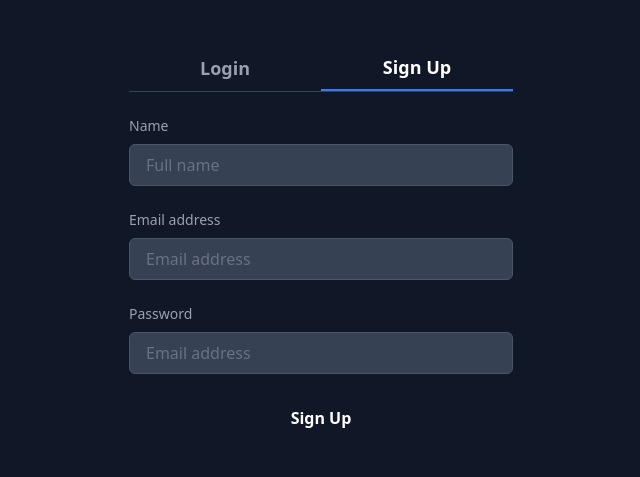
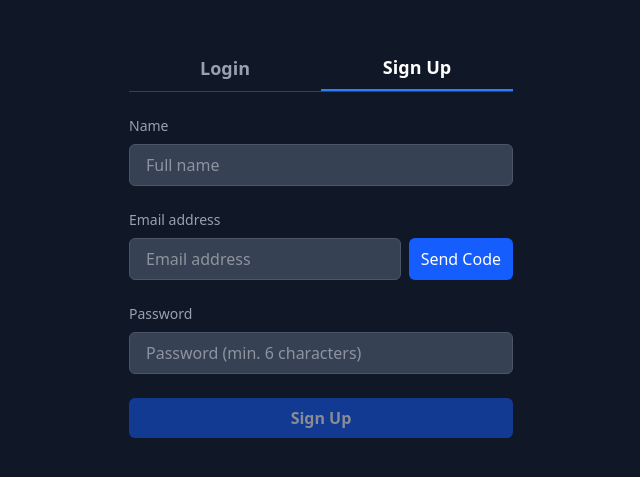
Before and after one commit to ahmadireshad01/Event-Finder, a React (Vite) app: page /Signup in a window 1280 px wide. Shown: the part 159-636 px from the top of the page, without its empty margins (319-959 px from the left). Built offline with nearby package versions, Linux system fonts and the light colour scheme.

Commit message:
initial cpmmit

```diff
--- a/package.json
+++ b/package.json
@@ -11,6 +11,7 @@
   },
   "dependencies": {
     "@tailwindcss/vite": "^4.1.13",
+    "axios": "^1.12.2",
     "react": "^19.1.1",
     "react-dom": "^19.1.1",
     "react-icons": "^5.5.0",
--- a/src/Pages/Forms/Login.tsx
+++ b/src/Pages/Forms/Login.tsx
@@ -1,5 +1,6 @@
-import React, { useEffect, useState } from "react";
+import { useEffect, useState } from "react";
 import { useNavigate, useLocation } from "react-router-dom";
+import axios from "axios";
 
 export default function Login() {
   const navigate = useNavigate();
@@ -11,7 +12,18 @@ export default function Login() {
     path.includes("signup") ? "signup" : "login"
   );
 
-  // When route changes, update activeTab
+  // Form state
+  const [loginData, setLoginData] = useState({ email: "", password: "" });
+  const [signupData, setSignupData] = useState({ name: "", email: "", password: "" });
+
+  const [verificationCode, setVerificationCode] = useState("");
+  const [showVerification, setShowVerification] = useState(false);
+  const [emailVerified, setEmailVerified] = useState(false);
+
+  const [loading, setLoading] = useState(false);
+  const [message, setMessage] = useState({ text: "", type: "" });
+
+  // Update active tab when route changes
   useEffect(() => {
     if (path.includes("signup")) {
       setActiveTab("signup");
@@ -20,27 +32,117 @@ export default function Login() {
     }
   }, [path]);
 
-  // Tab click handler: change URL & active tab
+  // Tab switch
   const handleTabClick = (tab: "login" | "signup") => {
     setActiveTab(tab);
-    if (tab === "login") {
-      navigate("/Login");
-    } else {
-      navigate("/Signup");
+    if (tab === "login") navigate("/Login");
+    else navigate("/Signup");
+  };
+
+  // Handlers
+  const handleLoginChange = (e: React.ChangeEvent<HTMLInputElement>) => {
+    setLoginData({ ...loginData, [e.target.id]: e.target.value });
+  };
+
+  const handleSignupChange = (e: React.ChangeEvent<HTMLInputElement>) => {
+    setSignupData({ ...signupData, [e.target.id]: e.target.value });
+  };
+
+  // Login submit
+  const handleLoginSubmit = async (e: React.FormEvent) => {
+    e.preventDefault();
+    setLoading(true);
+    try {
+      const response = await axios.post("http://localhost:8000/users/login", loginData);
+      localStorage.setItem("token", response.data.token);
+      setMessage({ text: "Login successful!", type: "success" });
+      navigate("/");
+    } catch (error: any) {
+      setMessage({ text: error.response?.data?.error || "Login failed", type: "error" });
+    } finally {
+      setLoading(false);
+    }
+  };
+
+  // Send verification code (during signup)
+  const handleSendCode = async () => {
+    if (!signupData.email) {
+      setMessage({ text: "Please enter your email first", type: "error" });
+      return;
+    }
+    setLoading(true);
+    try {
+      await axios.post("http://localhost:8000/users/send-code", { email: signupData.email });
+      setShowVerification(true);
+      setMessage({ text: "Verification code sent to your email", type: "success" });
+    } catch (error: any) {
+      setMessage({ text: error.response?.data?.error || "Failed to send code", type: "error" });
+    } finally {
+      setLoading(false);
+    }
+  };
+
+  // Verify code
+  const handleVerifyCode = async () => {
+    if (!verificationCode) {
+      setMessage({ text: "Please enter the verification code", type: "error" });
+      return;
+    }
+    setLoading(true);
+    try {
+      await axios.post("http://localhost:8000/users/verify-code", {
+        email: signupData.email,
+        code: verificationCode,
+      });
+      setMessage({ text: "Email verified successfully!", type: "success" });
+      setEmailVerified(true); 498343
+      setShowVerification(false);
+    } catch (error: any) {
+      setMessage({ text: error.response?.data?.error || "Invalid verification code", type: "error" });
+    } finally {
+      setLoading(false);
+    }
+  };
+
+  // Signup submit
+  const handleSignupSubmit = async (e: React.FormEvent) => {
+    e.preventDefault();
+    if (!emailVerified) {
+      setMessage({ text: "Please verify your email before signing up", type: "error" });
+      return;
+    }
+    setLoading(true);
+    try {
+      const response = await axios.post("http://localhost:8000/users", signupData);
+      localStorage.setItem("token", response.data.token);
+      setMessage({ text: "Sign up successful!", type: "success" });
+      navigate("/");
+    } catch (error: any) {
+      setMessage({ text: error.response?.data?.error || "Sign up failed", type: "error" });
+    } finally {
+      setLoading(false);
     }
   };
 
   return (
-    <div>
-      <div className="h-screen flex items-center justify-center p-6 ">
-        <div className="w-full max-w-md rounded-md p-8 text-gray-300 ">
+    <div className="h-screen flex items-center justify-center p-6">
+      <div className="w-full max-w-md rounded-md p-8 text-gray-300">
+        {/* Message alert */}
+        {message.text && (
+          <div
+            className={`mb-4 p-3 rounded-md text-center ${
+              message.type === "success" ? "bg-green-800 text-green-200" : "bg-red-800 text-red-200"
+            }`}
+          >
+            {message.text}
+          </div>
+        )}
+
         {/* Tabs */}
         <div className="flex border-b border-gray-700 mb-6">
           <button
             className={`flex-1 py-2 text-center text-lg font-semibold ${
-                activeTab === "login"
-                  ? "border-b-2 border-blue-500 text-white"
-                  : "text-gray-400"
+              activeTab === "login" ? "border-b-2 border-blue-500 text-white" : "text-gray-400"
             }`}
             onClick={() => handleTabClick("login")}
           >
@@ -48,9 +150,7 @@ export default function Login() {
           </button>
           <button
             className={`flex-1 py-2 text-center text-lg font-semibold ${
-                activeTab === "signup"
-                  ? "border-b-2 border-blue-500 text-white"
-                  : "text-gray-400"
+              activeTab === "signup" ? "border-b-2 border-blue-500 text-white" : "text-gray-400"
             }`}
             onClick={() => handleTabClick("signup")}
           >
@@ -58,107 +158,144 @@ export default function Login() {
           </button>
         </div>
 
-          {/* Form */}
-          {activeTab === "login" ? (
-            <form className="space-y-6">
+        {/* Login Form */}
+        {activeTab === "login" && (
+          <form className="space-y-6" onSubmit={handleLoginSubmit}>
             <div>
-                <label
-                  htmlFor="email"
-                  className="block mb-2 text-sm text-gray-400"
-                >
+              <label htmlFor="email" className="block mb-2 text-sm text-gray-400">
                 Email
               </label>
               <input
                 id="email"
                 type="email"
                 placeholder="your.email@example.com"
-                  className="w-full px-4 py-2 bg-gray-700 rounded-md border border-gray-600 placeholder-gray-500 text-gray-200 focus:outline-none focus:ring-2 focus:ring-blue-500"
+                value={loginData.email}
+                onChange={handleLoginChange}
+                className="w-full px-4 py-2 bg-gray-700 rounded-md border border-gray-600 text-gray-200 focus:outline-none focus:ring-2 focus:ring-blue-500"
+                required
               />
             </div>
 
             <div>
-                <label
-                  htmlFor="password"
-                  className="block mb-2 text-sm text-gray-400"
-                >
+              <label htmlFor="password" className="block mb-2 text-sm text-gray-400">
                 Password
               </label>
               <input
                 id="password"
                 type="password"
                 placeholder="Enter your password"
-                  className="w-full px-4 py-2 bg-gray-700 rounded-md border border-gray-600 placeholder-gray-500 text-gray-200 focus:outline-none focus:ring-2 focus:ring-blue-500"
-                />
-                <div className="mt-1 text-xs text-blue-400 cursor-pointer hover:underline">
-                  Forgot Password?
-                </div>
-              </div>
-
-              <button
-                type="submit"
-                className="w-full py-2 rounded-md text-white font-semibold hover:bg-blue-600 transition"
-              >
-                Login
-              </button>
-            </form>
-          ) : (
-            <form className="space-y-6">
-              {/* Example Sign Up form */}
-              <div>
-                <label
-                  htmlFor="email-name"
-                  className="block mb-2 text-sm text-gray-400"
-                >
-                  Name
-                </label>
-                <input
-                  id="email-name"
-                  type="name"
-                  placeholder="Full name"
-                  className="w-full px-4 py-2 bg-gray-700 rounded-md border border-gray-600 placeholder-gray-500 text-gray-200 focus:outline-none focus:ring-2 focus:ring-blue-500"
-                />
-              </div>
-
-              <div>
-                <label
-                  htmlFor="email address"
-                  className="block mb-2 text-sm text-gray-400"
-                >
-                  Email address
-                </label>
-                <input
-                  id="email address"
-                  type="email address"
-                  placeholder="Email address"
-                  className="w-full px-4 py-2 bg-gray-700 rounded-md border border-gray-600 placeholder-gray-500 text-gray-200 focus:outline-none focus:ring-2 focus:ring-blue-500"
-                />
-              </div>
-
-              <div>
-                <label
-                  htmlFor="password-signup"
-                  className="block mb-2 text-sm text-gray-400"
-                >
-                  Password
-                </label>
-                <input
-                  id="password-signup"
-                  type="email address"
-                  placeholder="Email address"
-                  className="w-full px-4 py-2 bg-gray-700 rounded-md border border-gray-600 placeholder-gray-500 text-gray-200 focus:outline-none focus:ring-2 focus:ring-blue-500"
+                value={loginData.password}
+                onChange={handleLoginChange}
+                className="w-full px-4 py-2 bg-gray-700 rounded-md border border-gray-600 text-gray-200 focus:outline-none focus:ring-2 focus:ring-blue-500"
+                required
               />
             </div>
 
             <button
               type="submit"
-                className="w-full py-2 rounded-md text-white font-semibold hover:bg-blue-600 transition"
+              disabled={loading}
+              className="w-full py-2 rounded-md text-white font-semibold bg-blue-600 hover:bg-blue-700 transition disabled:opacity-50"
             >
-                Sign Up
+              {loading ? "Logging in..." : "Login"}
+            </button>
+          </form>
+        )}
+
+        {/* Signup Form */}
+        {activeTab === "signup" && (
+          <form className="space-y-6" onSubmit={handleSignupSubmit}>
+            <div>
+              <label htmlFor="name" className="block mb-2 text-sm text-gray-400">
+                Name
+              </label>
+              <input
+                id="name"
+                type="text"
+                placeholder="Full name"
+                value={signupData.name}
+                onChange={handleSignupChange}
+                className="w-full px-4 py-2 bg-gray-700 rounded-md border border-gray-600 text-gray-200 focus:outline-none focus:ring-2 focus:ring-blue-500"
+                required
+              />
+            </div>
+
+            <div>
+              <label htmlFor="email" className="block mb-2 text-sm text-gray-400">
+                Email address
+              </label>
+              <div className="flex space-x-2">
+                <input
+                  id="email"
+                  type="email"
+                  placeholder="Email address"
+                  value={signupData.email}
+                  onChange={handleSignupChange}
+                  className="flex-1 px-4 py-2 bg-gray-700 rounded-md border border-gray-600 text-gray-200 focus:outline-none focus:ring-2 focus:ring-blue-500"
+                  required
+                />
+                <button
+                  type="button"
+                  onClick={handleSendCode}
+                  disabled={loading}
+                  className="px-3 py-2 rounded-md text-white bg-blue-600 hover:bg-blue-700 transition disabled:opacity-50"
+                >
+                  {loading ? "Sending..." : "Send Code"}
+                </button>
+              </div>
+            </div>
+
+            {showVerification && (
+              <div>
+                <label htmlFor="verification-code" className="block mb-2 text-sm text-gray-400">
+                  Verification Code
+                </label>
+                <div className="flex space-x-2">
+                  <input
+                    id="verification-code"
+                    type="text"
+                    placeholder="Enter code"
+                    value={verificationCode}
+                    onChange={(e) => setVerificationCode(e.target.value)}
+                    className="flex-1 px-4 py-2 bg-gray-700 rounded-md border border-gray-600 text-gray-200 focus:outline-none focus:ring-2 focus:ring-blue-500"
+                    required
+                  />
+                  <button
+                    type="button"
+                    onClick={handleVerifyCode}
+                    disabled={loading}
+                    className="px-3 py-2 rounded-md text-white bg-green-600 hover:bg-green-700 transition disabled:opacity-50"
+                  >
+                    {loading ? "Verifying..." : "Verify"}
+                  </button>
+                </div>
+              </div>
+            )}
+
+            <div>
+              <label htmlFor="password" className="block mb-2 text-sm text-gray-400">
+                Password
+              </label>
+              <input
+                id="password"
+                type="password"
+                placeholder="Password (min. 6 characters)"
+                value={signupData.password}
+                onChange={handleSignupChange}
+                className="w-full px-4 py-2 bg-gray-700 rounded-md border border-gray-600 text-gray-200 focus:outline-none focus:ring-2 focus:ring-blue-500"
+                required
+              />
+            </div>
+
+            <button
+              type="submit"
+              disabled={loading || !emailVerified}
+              className="w-full py-2 rounded-md text-white font-semibold bg-blue-600 hover:bg-blue-700 transition disabled:opacity-50"
+            >
+              {loading ? "Creating account..." : "Sign Up"}
             </button>
           </form>
         )}
       </div>
     </div>
-    </div>
   );
 }
```
Also changed, not shown: 1 other file (tests, documents, lock files or other folders). Lines whose indentation alone changed are shown as unchanged.
